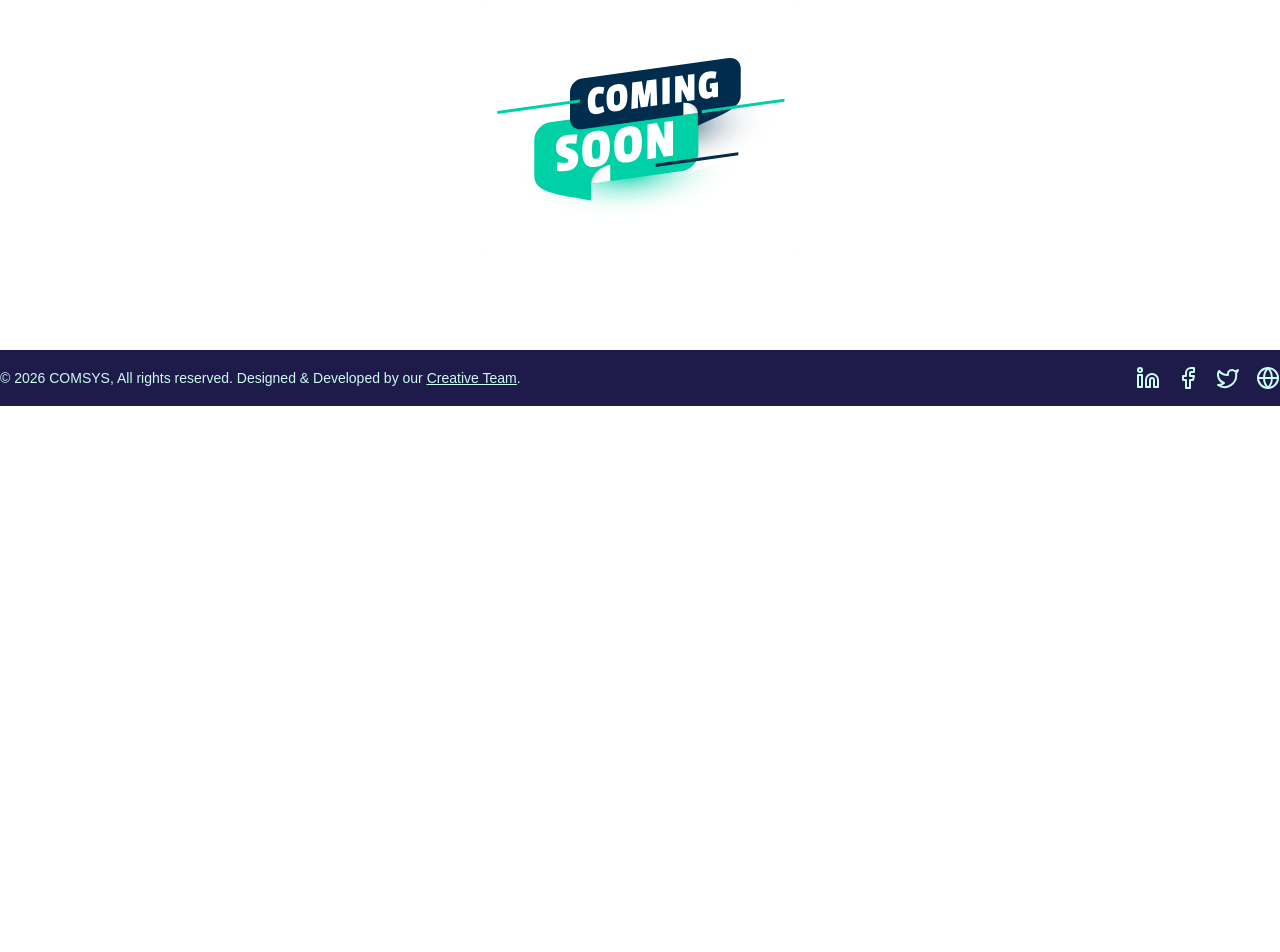
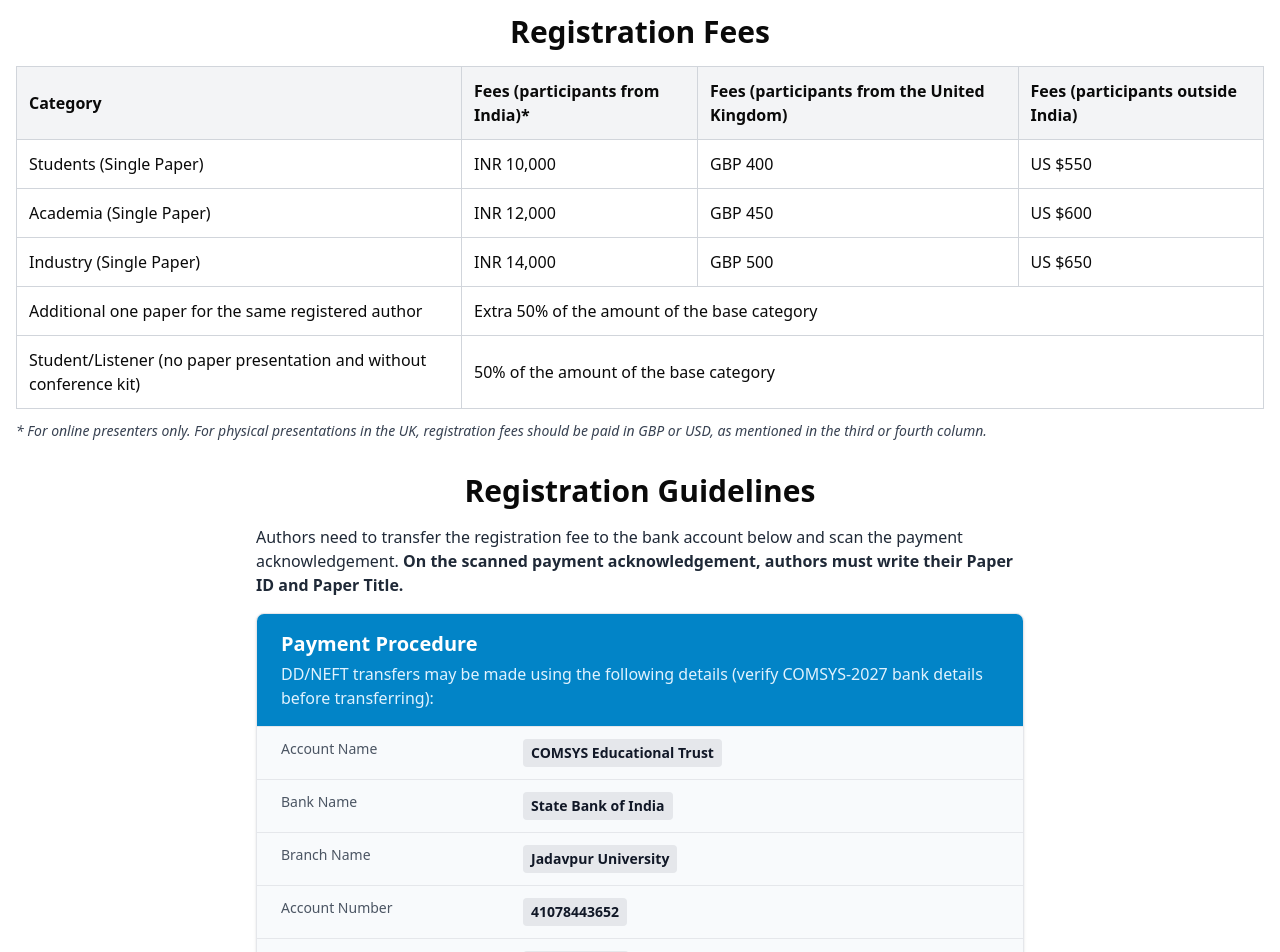
Before and after one commit to o4tapabrato/comsys-demo-final, a Next.js app: page /registration in a window 1280 px wide. Shown: the part 420-1372 px from the top of the page. Before the commit the page ends 826 px from the top, so only its background shows below. Built offline with nearby package versions, Linux system fonts and the light colour scheme; a web font is replaced by a local one.

Commit message:
update 2

```diff
--- a/app/registration/page.js
+++ b/app/registration/page.js
@@ -1,9 +1,10 @@
 import ComingSoonPage from "@/components/ComingSoonPage";
+import ComsysRegistration2027 from "@/components/ComsysRegistration2027";
 
 export const metadata = {
   title: "Registration COMSYS 2027 | COMSYS",
 };
 
 export default function Page() {
-  return <ComingSoonPage title="Conference Registration Details 2027" />;
+  return <ComsysRegistration2027></ComsysRegistration2027>;
 }
--- /dev/null
+++ b/components/ComsysRegistration2027.jsx
@@ -0,0 +1,164 @@
+import React from "react";
+
+const REGISTRATION_FEES = [
+  {
+    category: "Students (Single Paper)",
+    india: "INR 10,000",
+    uk: "GBP 400",
+    outsideIndia: "US $550",
+    spanAll: false,
+  },
+  {
+    category: "Academia (Single Paper)",
+    india: "INR 12,000",
+    uk: "GBP 450",
+    outsideIndia: "US $600",
+    spanAll: false,
+  },
+  {
+    category: "Industry (Single Paper)",
+    india: "INR 14,000",
+    uk: "GBP 500",
+    outsideIndia: "US $650",
+    spanAll: false,
+  },
+  {
+    category: "Additional one paper for the same registered author",
+    combinedNote: "Extra 50% of the amount of the base category",
+    spanAll: true,
+  },
+  {
+    category:
+      "Student/Listener (no paper presentation and without conference kit)",
+    combinedNote: "50% of the amount of the base category",
+    spanAll: true,
+  },
+];
+
+const BANK_DETAILS = [
+  { label: "Account Name", value: "COMSYS Educational Trust" },
+  { label: "Bank Name", value: "State Bank of India" },
+  { label: "Branch Name", value: "Jadavpur University" },
+  { label: "Account Number", value: "41078443652" },
+  { label: "IFSC Code", value: "SBIN0000093" },
+  { label: "MICR Code", value: "700002048" },
+  { label: "SWIFT Code", value: "SBININBB328" },
+  { label: "Purpose", value: "COMSYS 2027" },
+];
+
+export default function ComsysRegistration2027() {
+  return (
+    <section className="flex flex-col items-center p-4 mb-4 max-w-7xl mx-auto gap-8">
+      <h1 className="text-center text-2xl sm:text-4xl text-cyan-600 font-semibold my-4">
+        Conference Registration Details COMSYS-2027
+      </h1>
+
+      {/* Registration Fees */}
+      <div className="flex flex-col w-full">
+        <h2 className="text-2xl md:text-3xl font-semibold text-center mb-4">
+          Registration Fees
+        </h2>
+        <div className="overflow-x-auto text-sm md:text-base">
+          <table className="w-full border-collapse border border-gray-300 text-left">
+            <thead className="bg-gray-100">
+              <tr>
+                <th className="border border-gray-300 p-3 font-semibold">
+                  Category
+                </th>
+                <th className="border border-gray-300 p-3 font-semibold">
+                  Fees (participants from India)*
+                </th>
+                <th className="border border-gray-300 p-3 font-semibold">
+                  Fees (participants from the United Kingdom)
+                </th>
+                <th className="border border-gray-300 p-3 font-semibold">
+                  Fees (participants outside India)
+                </th>
+              </tr>
+            </thead>
+            <tbody>
+              {REGISTRATION_FEES.map((row) => (
+                <tr key={row.category}>
+                  <td className="border border-gray-300 p-3">
+                    {row.category}
+                  </td>
+                  {row.spanAll ? (
+                    <td className="border border-gray-300 p-3" colSpan={3}>
+                      {row.combinedNote}
+                    </td>
+                  ) : (
+                    <>
+                      <td className="border border-gray-300 p-3">{row.india}</td>
+                      <td className="border border-gray-300 p-3">{row.uk}</td>
+                      <td className="border border-gray-300 p-3">
+                        {row.outsideIndia}
+                      </td>
+                    </>
+                  )}
+                </tr>
+              ))}
+            </tbody>
+          </table>
+          <p className="mt-3 text-sm text-gray-700 italic">
+            * For online presenters only. For physical presentations in the UK,
+            registration fees should be paid in GBP or USD, as mentioned in the
+            third or fourth column.
+          </p>
+        </div>
+      </div>
+
+      {/* Registration Guidelines */}
+      <div className="flex flex-col w-full max-w-3xl">
+        <h2 className="text-2xl md:text-3xl font-semibold text-center mb-4">
+          Registration Guidelines
+        </h2>
+        <p className="text-base mb-4 text-gray-800">
+          Authors need to transfer the registration fee to the bank account below
+          and scan the payment acknowledgement.{" "}
+          <strong>
+            On the scanned payment acknowledgement, authors must write their Paper
+            ID and Paper Title.
+          </strong>
+        </p>
+
+        <div className="bg-slate-50 overflow-hidden shadow rounded-lg border border-gray-200">
+          <div className="p-4 sm:px-6 bg-sky-600">
+            <h3 className="text-lg sm:text-xl leading-6 font-bold text-white">
+              Payment Procedure
+            </h3>
+            <p className="mt-1 text-sm sm:text-base font-medium text-sky-100">
+              DD/NEFT transfers may be made using the following details (verify
+              COMSYS-2027 bank details before transferring):
+            </p>
+          </div>
+          <div className="border-t border-gray-200 divide-y divide-gray-200">
+            {BANK_DETAILS.map(({ label, value }) => (
+              <div
+                key={label}
+                className="py-3 px-4 sm:px-6 grid grid-cols-1 sm:grid-cols-3 gap-2"
+              >
+                <span className="text-sm font-medium text-gray-600">
+                  {label}
+                </span>
+                <span className="text-sm font-semibold text-gray-900 sm:col-span-2 bg-gray-200 px-2 py-1 rounded w-fit">
+                  {value}
+                </span>
+              </div>
+            ))}
+          </div>
+        </div>
+      </div>
+
+      {/* Inclusions */}
+      <div className="flex flex-col w-full max-w-3xl text-center">
+        <h2 className="text-2xl md:text-3xl font-semibold mb-3">
+          Conference Registration Includes
+        </h2>
+        <p className="text-base text-gray-800">
+          Access to all COMSYS-2027 technical sessions, plenaries, tutorials, and
+          exhibitions (update conference dates once confirmed).
+        </p>
+      </div>
+    </section>
+  );
+}
```
